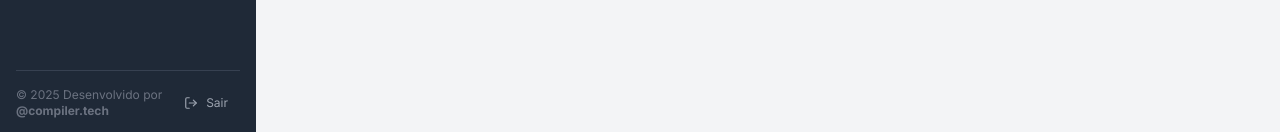
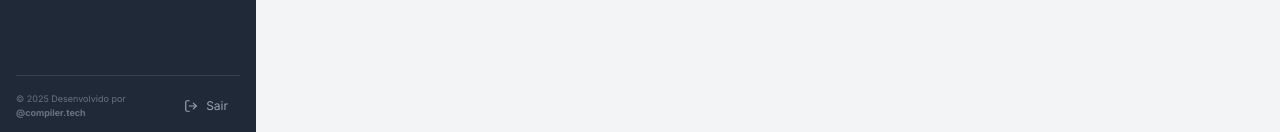
Before and after one commit to YgorCarvalho-dev/joiner-pro-final, a Next.js app: page / in a window 1280 px wide. Shown: the part 665-797 px from the top of the page. Built offline with nearby package versions, Linux system fonts and the light colour scheme; no server answers; the database is empty.

Commit message:
tamanho fonte rodapé

```diff
--- a/app/(main)/layout.tsx
+++ b/app/(main)/layout.tsx
@@ -45,7 +45,7 @@ const Sidebar = () => {
           ))}
         </ul>
       </nav>
-      <footer className="text-xs text-gray-500 pt-4 border-t border-gray-700">
+      <footer className="text-[9px] text-gray-500 pt-4 border-t border-gray-700">
         <div className="flex justify-between items-center">
           <span>© {new Date().getFullYear()} Desenvolvido por <a href="https://www.instagram.com/compiler.tech" target="_blank" rel="noopener noreferrer" className="hover:text-gray-300 transition-colors"><strong>@compiler.tech</strong></a></span>
           <LogoutButton />
```
